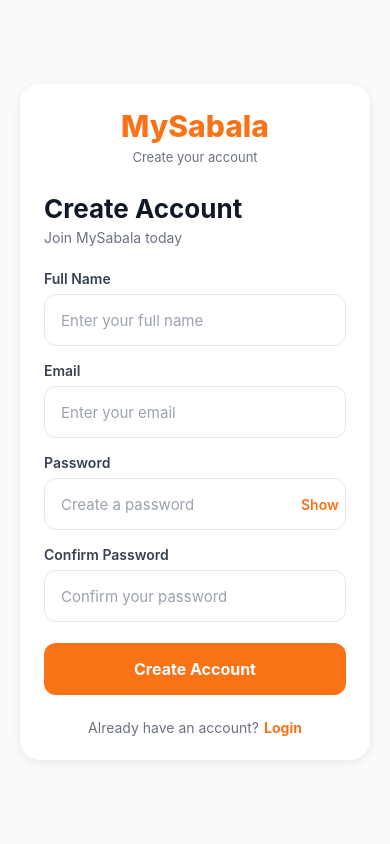
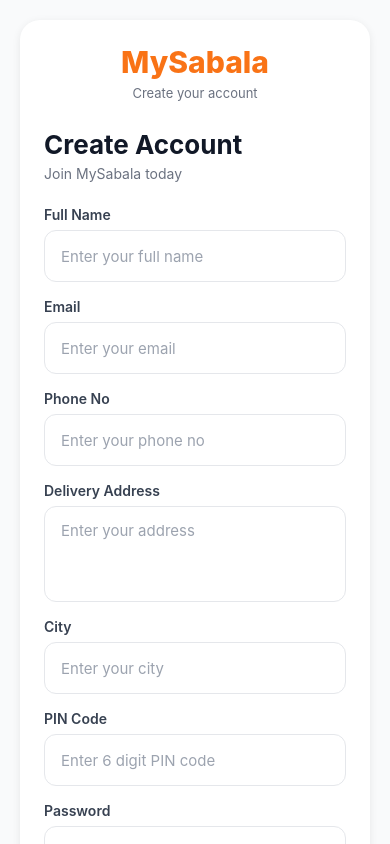
Before and after one commit to sreekanth9885/mysabala-mobile-app, a React Native app: screen /Register in a window 390 px wide. Built offline with nearby package versions, Linux system fonts and the light colour scheme.

Commit message:
updated register screen with address and phone

```diff
--- a/src/screens/RegisterScreen.tsx
+++ b/src/screens/RegisterScreen.tsx
@@ -1,4 +1,4 @@
-import React, { useState } from 'react';
+import React, { useMemo, useRef, useState } from 'react';
 import {
   View,
   Text,
@@ -9,6 +9,7 @@
   KeyboardAvoidingView,
   Platform,
   ScrollView,
+  useWindowDimensions,
 } from 'react-native';
 import { useNavigation } from '@react-navigation/native';
 import type { NativeStackNavigationProp } from '@react-navigation/native-stack';
@@ -16,16 +17,67 @@
 import { RootStackParamList } from '../navigation/RootNavigator';
 import { useRegisterMutation } from '../store/authApi';
 import { setCredentials } from '../store/authSlice';
+
 type NavigationProp = NativeStackNavigationProp<RootStackParamList>;
+
+type FieldKey =
+  | 'name'
+  | 'email'
+  | 'phone'
+  | 'address'
+  | 'city'
+  | 'pincode'
+  | 'password'
+  | 'confirmPassword';
+
 export default function RegisterScreen() {
   const navigation = useNavigation<NavigationProp>();
   const dispatch = useDispatch();
   const [register, { isLoading }] = useRegisterMutation();
+
+  // ---------- responsive ----------
+  const { width, height } = useWindowDimensions();
+  const isTablet = width >= 768;
+  const isSmall = width < 360;
+  const isLandscape = width > height;
+
+  const styles = useMemo(
+    () => createStyles({ isTablet, isSmall, isLandscape }),
+    [isTablet, isSmall, isLandscape],
+  );
+
+  // ---------- keyboard / scroll ----------
+  const scrollRef = useRef<React.ElementRef<typeof ScrollView>>(null);
+  const cardOffset = useRef(0);
+  const fieldOffsets = useRef<Partial<Record<FieldKey, number>>>({});
+
+  const captureFieldLayout = (key: FieldKey) => (e: any) => {
+    fieldOffsets.current[key] = e.nativeEvent.layout.y;
+  };
+
+  // Scrolls the focused input above the keyboard
+  const scrollToField = (key: FieldKey) => {
+    const y = (cardOffset.current || 0) + (fieldOffsets.current[key] ?? 0);
+    const delay = Platform.OS === 'ios' ? 250 : 150;
+    setTimeout(() => {
+      scrollRef.current?.scrollTo({
+        y: Math.max(y - 140, 0), // 140 = breathing room above the field
+        animated: true,
+      });
+    }, delay);
+  };
+
+  // ---------- form state ----------
   const [name, setName] = useState('');
   const [email, setEmail] = useState('');
+  const [phone, setPhone] = useState('');
   const [password, setPassword] = useState('');
   const [confirmPassword, setConfirmPassword] = useState('');
   const [showPassword, setShowPassword] = useState(false);
+  const [address, setAddress] = useState('');
+  const [city, setCity] = useState('');
+  const [pincode, setPincode] = useState('');
+
   const handleRegister = async () => {
     if (!name.trim()) {
       Alert.alert('Error', 'Please enter your name');
@@ -33,6 +85,10 @@
     }
     if (!email.trim()) {
       Alert.alert('Error', 'Please enter your email');
+      return;
+    }
+    if (!phone.trim()) {
+      Alert.alert('Error', 'Please Enter a Valid Phone No');
       return;
     }
     if (!password) {
@@ -47,12 +103,30 @@
       Alert.alert('Error', 'Passwords do not match');
       return;
     }
+    if (!address.trim()) {
+      Alert.alert('Error', 'Please enter your address');
+      return;
+    }
+    if (!city.trim()) {
+      Alert.alert('Error', 'Please enter your city');
+      return;
+    }
+    if (!/^[0-9]{6}$/.test(pincode.trim())) {
+      Alert.alert('Error', 'Please enter a valid 6 digit pincode');
+      return;
+    }
+
     try {
       const response = await register({
         name: name.trim(),
         email: email.trim(),
+        phone: phone.trim(),
         password,
+        address: address.trim(),
+        city: city.trim(),
+        pincode: pincode.trim(),
       }).unwrap();
+
       if (response.token && response.user) {
         dispatch(
           setCredentials({
@@ -66,9 +140,7 @@
           {
             text: 'Login',
             onPress: () =>
-              navigation.replace('Login', {
-                redirect: 'Checkout',
-              }),
+              navigation.replace('Login', { redirect: 'Checkout' }),
           },
         ]);
       }
@@ -80,24 +152,36 @@
       );
     }
   };
+
   return (
     <KeyboardAvoidingView
       style={styles.container}
-      behavior={Platform.OS === 'ios' ? 'padding' : undefined}
+      behavior={Platform.OS === 'ios' ? 'padding' : 'height'}
+      keyboardVerticalOffset={Platform.OS === 'ios' ? 90 : 0}
     >
       <ScrollView
+        ref={scrollRef}
         contentContainerStyle={styles.scrollContent}
         keyboardShouldPersistTaps="handled"
+        keyboardDismissMode="on-drag"
         showsVerticalScrollIndicator={false}
       >
-        <View style={styles.card}>
+        <View
+          style={styles.card}
+          onLayout={e => {
+            cardOffset.current = e.nativeEvent.layout.y;
+          }}
+        >
           <View style={styles.logoContainer}>
             <Text style={styles.logo}>MySabala</Text>
             <Text style={styles.tagline}>Create your account</Text>
           </View>
+
           <Text style={styles.title}>Create Account</Text>
           <Text style={styles.subtitle}>Join MySabala today</Text>
-          <View style={styles.formGroup}>
+
+          {/* Full Name */}
+          <View style={styles.formGroup} onLayout={captureFieldLayout('name')}>
             <Text style={styles.label}>Full Name</Text>
             <TextInput
               style={styles.input}
@@ -105,10 +189,14 @@
               placeholderTextColor="#9ca3af"
               value={name}
               onChangeText={setName}
+              onFocus={() => scrollToField('name')}
               autoCapitalize="words"
+              returnKeyType="next"
             />
           </View>
-          <View style={styles.formGroup}>
+
+          {/* Email */}
+          <View style={styles.formGroup} onLayout={captureFieldLayout('email')}>
             <Text style={styles.label}>Email</Text>
             <TextInput
               style={styles.input}
@@ -116,12 +204,93 @@
               placeholderTextColor="#9ca3af"
               value={email}
               onChangeText={setEmail}
+              onFocus={() => scrollToField('email')}
               keyboardType="email-address"
               autoCapitalize="none"
               autoCorrect={false}
+              returnKeyType="next"
             />
           </View>
-          <View style={styles.formGroup}>
+          <View style={styles.formGroup} onLayout={captureFieldLayout('email')}>
+            <Text style={styles.label}>Phone No</Text>
+            <TextInput
+              style={styles.input}
+              placeholder="Enter your phone no"
+              placeholderTextColor="#9ca3af"
+              value={phone}
+              onChangeText={setPhone}
+              onFocus={() => scrollToField('phone')}
+              keyboardType="phone-pad"
+              autoCapitalize="none"
+              autoCorrect={false}
+              returnKeyType="next"
+            />
+          </View>
+
+          {/* Address */}
+          <View
+            style={styles.formGroup}
+            onLayout={captureFieldLayout('address')}
+          >
+            <Text style={styles.label}>Delivery Address</Text>
+            <TextInput
+              style={[styles.input, styles.multilineInput]}
+              placeholder="Enter your address"
+              placeholderTextColor="#9ca3af"
+              value={address}
+              onChangeText={setAddress}
+              onFocus={() => scrollToField('address')}
+              multiline
+              numberOfLines={3}
+              textAlignVertical="top"
+              returnKeyType="default"
+            />
+          </View>
+
+          {/* City */}
+          <View style={styles.formGroup} onLayout={captureFieldLayout('city')}>
+            <Text style={styles.label}>City</Text>
+            <TextInput
+              style={styles.input}
+              placeholder="Enter your city"
+              placeholderTextColor="#9ca3af"
+              value={city}
+              onChangeText={setCity}
+              onFocus={() => scrollToField('city')}
+              autoCapitalize="words"
+              returnKeyType="next"
+            />
+          </View>
+
+          {/* PIN */}
+          <View
+            style={styles.formGroup}
+            onLayout={captureFieldLayout('pincode')}
+          >
+            <Text style={styles.label}>PIN Code</Text>
+            <TextInput
+              style={styles.input}
+              placeholder="Enter 6 digit PIN code"
+              placeholderTextColor="#9ca3af"
+              value={pincode}
+              onChangeText={text => {
+                const value = text.replace(/[^0-9]/g, '');
+                if (value.length <= 6) {
+                  setPincode(value);
+                }
+              }}
+              onFocus={() => scrollToField('pincode')}
+              keyboardType="number-pad"
+              maxLength={6}
+              returnKeyType="next"
+            />
+          </View>
+
+          {/* Password */}
+          <View
+            style={styles.formGroup}
+            onLayout={captureFieldLayout('password')}
+          >
             <Text style={styles.label}>Password</Text>
             <View style={styles.passwordContainer}>
               <TextInput
@@ -130,16 +299,27 @@
                 placeholderTextColor="#9ca3af"
                 value={password}
                 onChangeText={setPassword}
+                onFocus={() => scrollToField('password')}
                 secureTextEntry={!showPassword}
+                autoCapitalize="none"
+                returnKeyType="next"
               />
-              <TouchableOpacity onPress={() => setShowPassword(!showPassword)}>
+              <TouchableOpacity
+                onPress={() => setShowPassword(!showPassword)}
+                hitSlop={{ top: 10, bottom: 10, left: 10, right: 10 }}
+              >
                 <Text style={styles.showText}>
                   {showPassword ? 'Hide' : 'Show'}
                 </Text>
               </TouchableOpacity>
             </View>
           </View>
-          <View style={styles.formGroup}>
+
+          {/* Confirm Password */}
+          <View
+            style={styles.formGroup}
+            onLayout={captureFieldLayout('confirmPassword')}
+          >
             <Text style={styles.label}>Confirm Password</Text>
             <TextInput
               style={styles.input}
@@ -147,25 +327,30 @@
               placeholderTextColor="#9ca3af"
               value={confirmPassword}
               onChangeText={setConfirmPassword}
+              onFocus={() => scrollToField('confirmPassword')}
               secureTextEntry={!showPassword}
+              autoCapitalize="none"
+              returnKeyType="done"
+              onSubmitEditing={handleRegister}
             />
           </View>
+
           <TouchableOpacity
             style={[styles.registerButton, isLoading && styles.disabledButton]}
             onPress={handleRegister}
             disabled={isLoading}
+            activeOpacity={0.85}
           >
             <Text style={styles.registerButtonText}>
               {isLoading ? 'Creating Account...' : 'Create Account'}
             </Text>
           </TouchableOpacity>
+
           <View style={styles.loginRow}>
             <Text style={styles.loginText}>Already have an account?</Text>
             <TouchableOpacity
               onPress={() =>
-                navigation.replace('Login', {
-                  redirect: 'Checkout',
-                })
+                navigation.replace('Login', { redirect: 'Checkout' })
               }
             >
               <Text style={styles.loginLink}>Login</Text>
@@ -176,7 +361,20 @@
     </KeyboardAvoidingView>
   );
 }
-const styles = StyleSheet.create({
+
+// ------------------------------------------------------------------
+// Responsive styles factory
+// ------------------------------------------------------------------
+const createStyles = ({
+  isTablet,
+  isSmall,
+  isLandscape,
+}: {
+  isTablet: boolean;
+  isSmall: boolean;
+  isLandscape: boolean;
+}) =>
+  StyleSheet.create({
     container: {
       flex: 1,
       backgroundColor: '#f9fafb',
@@ -184,67 +382,76 @@
     scrollContent: {
       flexGrow: 1,
       justifyContent: 'center',
-    padding: 20,
+      alignItems: 'center', // centers the card horizontally on wide screens
+      paddingHorizontal: isTablet ? 32 : isSmall ? 12 : 20,
+      paddingVertical: isLandscape ? 16 : isTablet ? 32 : 20,
+      paddingBottom: isLandscape ? 40 : 32, // extra room so last field clears keyboard
     },
     card: {
+      width: '100%',
+      maxWidth: 480, // keeps the form readable on tablets / landscape
       backgroundColor: '#ffffff',
       borderRadius: 20,
-    padding: 24,
+      padding: isTablet ? 32 : isSmall ? 18 : 24,
       shadowColor: '#000',
-    shadowOffset: {
-      width: 0,
-      height: 2,
-    },
+      shadowOffset: { width: 0, height: 2 },
       shadowOpacity: 0.08,
       shadowRadius: 8,
       elevation: 3,
     },
     logoContainer: {
       alignItems: 'center',
-    marginBottom: 28,
+      marginBottom: isLandscape ? 16 : 28,
     },
     logo: {
-    fontSize: 30,
+      fontSize: isTablet ? 34 : isSmall ? 26 : 30,
       fontWeight: '800',
       color: '#f97316',
     },
     tagline: {
       marginTop: 5,
       color: '#6b7280',
-    fontSize: 13,
+      fontSize: isTablet ? 14 : 13,
+      textAlign: 'center',
     },
     title: {
-    fontSize: 26,
+      fontSize: isTablet ? 30 : isSmall ? 22 : 26,
       fontWeight: '700',
       color: '#111827',
     },
     subtitle: {
       marginTop: 5,
-    marginBottom: 24,
-    fontSize: 14,
+      marginBottom: isLandscape ? 16 : 24,
+      fontSize: isTablet ? 15 : 14,
       color: '#6b7280',
     },
     formGroup: {
-    marginBottom: 16,
+      marginBottom: isLandscape ? 12 : 16,
     },
     label: {
-    fontSize: 14,
+      fontSize: isTablet ? 15 : 14,
       fontWeight: '600',
       color: '#374151',
       marginBottom: 7,
     },
     input: {
-    height: 52,
+      minHeight: 52, // minHeight (not height) so multiline can grow
       borderWidth: 1,
       borderColor: '#e5e7eb',
       borderRadius: 12,
       paddingHorizontal: 16,
-    fontSize: 15,
+      paddingVertical: Platform.OS === 'ios' ? 14 : 10,
+      fontSize: isTablet ? 16 : 15,
       color: '#111827',
       backgroundColor: '#fff',
     },
+    multilineInput: {
+      minHeight: 96,
+      textAlignVertical: 'top', // Android: start text at the top
+      paddingTop: 14,
+    },
     passwordContainer: {
-    height: 52,
+      minHeight: 52,
       borderWidth: 1,
       borderColor: '#e5e7eb',
       borderRadius: 12,
@@ -252,44 +459,50 @@
       alignItems: 'center',
       paddingLeft: 16,
       paddingRight: 14,
+      backgroundColor: '#fff',
     },
     passwordInput: {
       flex: 1,
-    fontSize: 15,
+      fontSize: isTablet ? 16 : 15,
       color: '#111827',
+      paddingVertical: Platform.OS === 'ios' ? 14 : 10,
     },
     showText: {
       color: '#f97316',
       fontWeight: '600',
+      fontSize: isTablet ? 15 : 14,
     },
     registerButton: {
-    height: 52,
+      minHeight: 52,
       borderRadius: 12,
       backgroundColor: '#f97316',
       alignItems: 'center',
       justifyContent: 'center',
       marginTop: 5,
+      paddingHorizontal: 16,
     },
     disabledButton: {
       opacity: 0.6,
     },
     registerButtonText: {
       color: '#ffffff',
-    fontSize: 16,
+      fontSize: isTablet ? 17 : 16,
       fontWeight: '700',
+      textAlign: 'center',
     },
     loginRow: {
       flexDirection: 'row',
       justifyContent: 'center',
-    marginTop: 24,
+      flexWrap: 'wrap',
+      marginTop: isLandscape ? 16 : 24,
     },
     loginText: {
       color: '#6b7280',
-    fontSize: 14,
+      fontSize: isTablet ? 15 : 14,
     },
     loginLink: {
       color: '#f97316',
-    fontSize: 14,
+      fontSize: isTablet ? 15 : 14,
       fontWeight: '700',
       marginLeft: 5,
     },
--- a/src/screens/cart/utils/pricing.ts
+++ b/src/screens/cart/utils/pricing.ts
@@ -3,8 +3,8 @@
     (sum, item) => sum + Number(item.price) * Number(item.quantity),
     0,
   );
-  const deliveryFee = subtotal > 500 ? 0 : 40;
-  const gst = subtotal * 0.05;
+  const deliveryFee = subtotal > 500 ? 0 : 0;
+  const gst = subtotal * 0.0;
   const grandTotal = subtotal + deliveryFee + gst;
   return {
     subtotal,
--- a/src/screens/checkout/hooks/useCheckout.ts
+++ b/src/screens/checkout/hooks/useCheckout.ts
@@ -16,6 +16,9 @@
   id?: number;
   name?: string;
   phone?: string;
+  address?: string;
+  city?: string;
+  pincode?: string;
 }
 export const useCheckout = (
   cartItems: CheckoutCartItem[],
@@ -28,9 +31,9 @@
   const [address, setAddress] = useState<CheckoutAddress>({
     fullName: user?.name || '',
     phone: user?.phone || '',
-    address: '',
-    city: '',
-    pincode: '',
+    address: user?.address || '',
+    city: user?.city || '',
+    pincode: user?.pincode || '',
   });
   const totals = calculateCheckoutTotals(cartItems);
   const isLoading = isCreating || isVerifying;
--- a/src/screens/checkout/utils/checkout.ts
+++ b/src/screens/checkout/utils/checkout.ts
@@ -10,8 +10,8 @@
     (sum, item) => sum + Number(item.price) * Number(item.quantity),
     0,
   );
-  const deliveryFee = subtotal > 500 ? 0 : 40;
-  const gst = subtotal * 0.05;
+  const deliveryFee = subtotal > 500 ? 0 : 0;
+  const gst = subtotal * 0.0;
   const grandTotal = subtotal + deliveryFee + gst;
   return {
     subtotal,
--- a/src/screens/orders/OrdersScreen.tsx
+++ b/src/screens/orders/OrdersScreen.tsx
@@ -7,6 +7,7 @@
   ActivityIndicator,
   RefreshControl,
   TouchableOpacity,
+  Image,
 } from 'react-native';
 import { useSelector } from 'react-redux';
 import type { RootState } from '../../store/store';
@@ -122,18 +123,46 @@
               <View style={styles.itemsContainer}>
                 {order.items?.map((item: any) => (
                   <View key={item.id} style={styles.itemRow}>
+                    {/* Product Image */}
+                    <View style={styles.productImageContainer}>
+                      {item.product_image ? (
+                        <Image
+                          source={{
+                            uri: item.product_image.startsWith('http')
+                              ? item.product_image
+                              : `https://api.mysabala.com${item.product_image}`,
+                          }}
+                          style={styles.productImage}
+                          resizeMode="cover"
+                        />
+                      ) : (
+                        <View style={styles.productImagePlaceholder}>
+                          <Text style={styles.placeholderIcon}>📦</Text>
+                        </View>
+                      )}
+                    </View>
+
+                    {/* Product Details */}
                     <View style={styles.itemInfo}>
-                      <Text style={styles.itemName} numberOfLines={1}>
-                        {item.food_name}
+                      <Text style={styles.itemName} numberOfLines={2}>
+                        {item.product_name}
                       </Text>
+
                       <Text style={styles.itemQty}>Qty: {item.quantity}</Text>
+
+                      <Text style={styles.itemUnitPrice}>
+                        ₹{Number(item.price).toFixed(2)} each
+                      </Text>
                     </View>
+
+                    {/* Item Total */}
                     <Text style={styles.itemPrice}>
                       ₹{Number(item.total).toFixed(2)}
                     </Text>
                   </View>
                 ))}
               </View>
+
               <View style={styles.addressContainer}>
                 <Text style={styles.address}>
                   📍 {order.address}, {order.city} - {order.pincode}
@@ -421,4 +450,34 @@
     color: '#6B7280',
     textAlign: 'center',
   },
+  productImageContainer: {
+    width: 58,
+    height: 58,
+    borderRadius: 10,
+    overflow: 'hidden',
+    backgroundColor: '#F3F4F6',
+    marginRight: 12,
+  },
+
+  productImage: {
+    width: '100%',
+    height: '100%',
+  },
+
+  productImagePlaceholder: {
+    flex: 1,
+    alignItems: 'center',
+    justifyContent: 'center',
+    backgroundColor: '#F3F4F6',
+  },
+
+  placeholderIcon: {
+    fontSize: 24,
+  },
+
+  itemUnitPrice: {
+    marginTop: 3,
+    fontSize: 11,
+    color: '#9CA3AF',
+  },
 });
```
Lines whose indentation alone changed are shown as unchanged.
